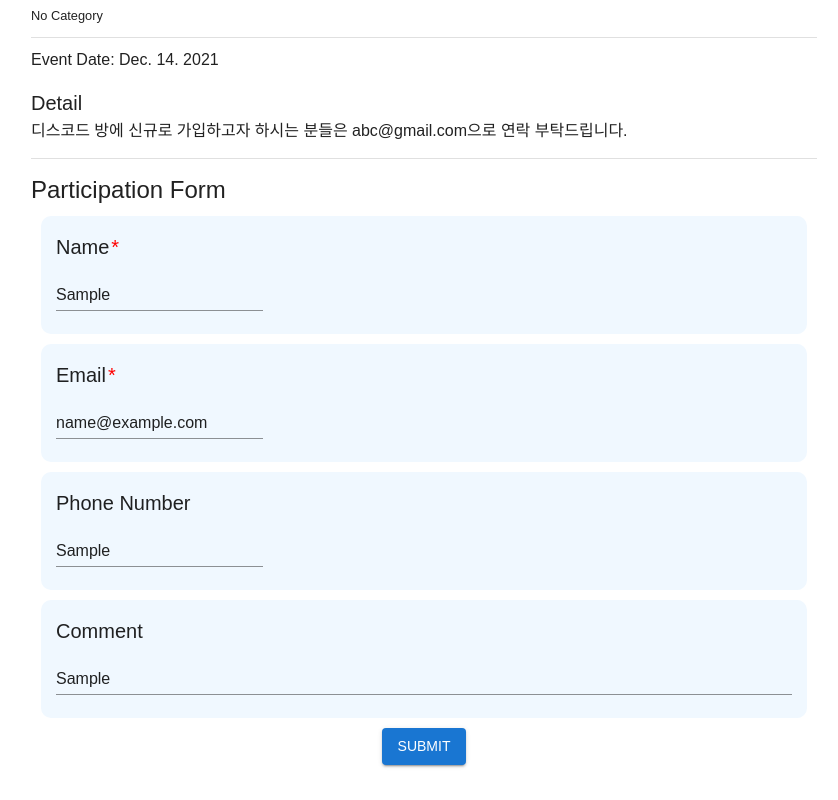
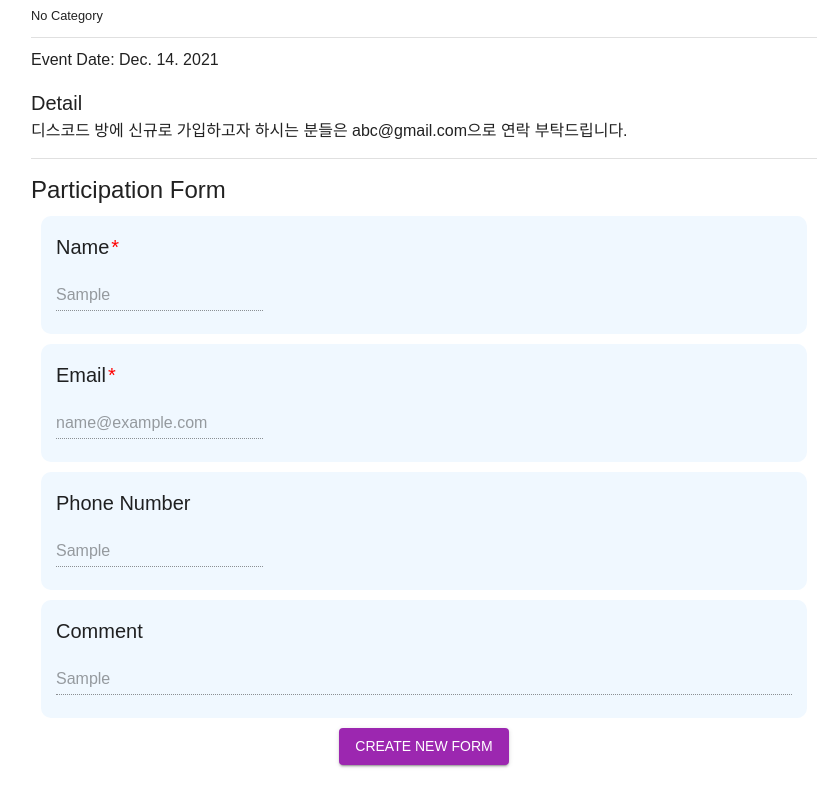
Before and after one commit to BusanDevelopers/BGM-Event-Calendar-Webpage, a React app: page /event/1 in a window 1280 px wide. Both pictures are taken after typing "Sample", "name@example.com", "Sample", "Sample" into the empty fields and a click on the button "SUBMIT". Shown: the part 103-903 px from the top of the page, without its empty margins (216-1054 px from the left). Built offline with nearby package versions, Linux system fonts and the light colour scheme; a web font is replaced by a local one.

Commit message:
create new form button

```diff
--- a/src/components/EventDetail/ParticipationForm.tsx
+++ b/src/components/EventDetail/ParticipationForm.tsx
@@ -44,11 +44,32 @@ function ParticipationForm(): React.ReactElement {
   });
   const [comment, setComment] = React.useState('');
 
-  // TODO: Submit API Request
+  // Submit Form
   const formSubmit: React.FormEventHandler<HTMLFormElement> = React.useCallback(
     (event: React.SyntheticEvent) => {
       event.preventDefault();
+      setDisabled(true);
+
+      // TODO: Submit API Request
       console.log('Sumitted');
+      console.log(`Name: ${name.value}`);
+      console.log(`Email: ${email.value}`);
+      console.log(`Phone Number: ${phoneNumber.value}`);
+      console.log(`Comment: ${comment}`);
+    },
+    [name.value, email.value, phoneNumber.value, comment]
+  );
+  const newForm: React.MouseEventHandler = React.useCallback(
+    (event: React.SyntheticEvent) => {
+      // Clear Form Contents
+      setName({ value: '', error: false, helperText: '' });
+      setEmail({ value: '', error: false, helperText: '' });
+      setPhoneNumber({ value: '', error: false, helperText: '' });
+      setComment('');
+
+      // Create new form
+      event.preventDefault();
+      setDisabled(false);
     },
     []
   );
@@ -185,9 +206,15 @@ function ParticipationForm(): React.ReactElement {
             />
           </Box>
           <Box sx={{ display: 'flex', justifyContent: 'center' }}>
-            <Button type="submit" color="primary" variant="contained">
-              Submit
-            </Button>
+            {!disabled ? (
+              <Button type="submit" color="primary" variant="contained">
+                Submit
+              </Button>
+            ) : (
+              <Button color="secondary" variant="contained" onClick={newForm}>
+                Create New Form
+              </Button>
+            )}
           </Box>
         </form>
       </Box>
```
